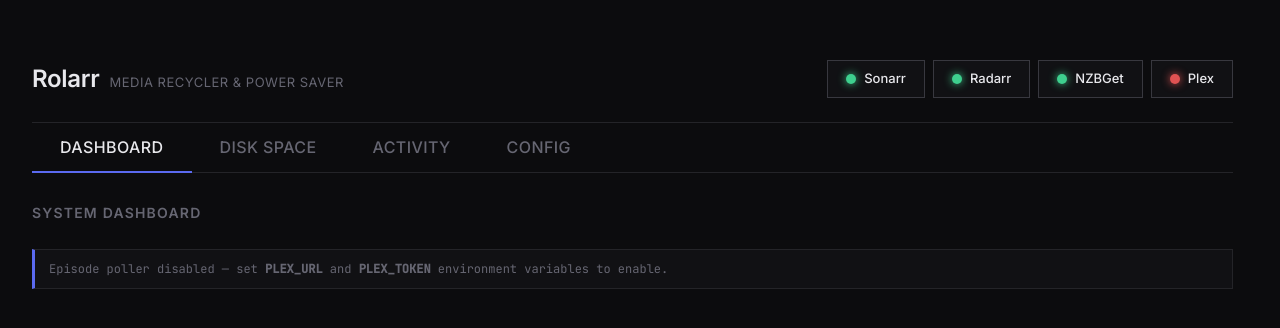
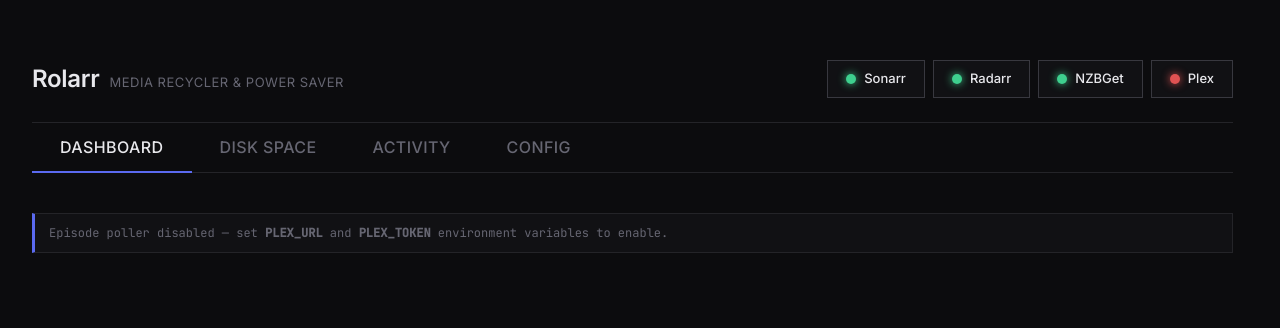
Before and after one commit to cunhar/rollarr, a Flask app: page / in a window 1280 px wide. Shown: the top 328 px of the page. Run offline with Flask 3, Linux system fonts and the light colour scheme; data that the repository does not hold is empty.

Commit message:
Remove redundant System Dashboard top header row from dashboard tab

```diff
--- a/templates/partials/tab_dashboard.html
+++ b/templates/partials/tab_dashboard.html
@@ -1,12 +1,5 @@
 <!-- ══ DASHBOARD TAB ══════════════════════════════════════ -->
 <div class="tab-panel active" id="panel-dashboard">
-
-    <div class="tab-header-row">
-        <span class="section-title" style="margin-bottom:0;">System Dashboard</span>
-        {% if poller_status.enabled %}
-        <button class="btn-clear" id="btn-run-poller" onclick="runPoller()">Re-check Now</button>
-        {% endif %}
-    </div>
 
     <!-- NZBGet Active Downloads Container -->
     <div id="nzbget-container" style="margin-bottom:16px;"></div>
@@ -16,7 +9,10 @@
 
     {% if poller_status.enabled %}
     <!-- Episode Poller stats -->
-    <p class="section-title" style="margin-bottom:12px;">Media Poller</p>
+    <div class="tab-header-row" style="margin-bottom:12px;">
+        <span class="section-title" style="margin-bottom:0;">Media Poller</span>
+        <button class="btn-clear" id="btn-run-poller" onclick="runPoller()">Re-check Now</button>
+    </div>
     <div class="stat-grid" style="margin-bottom:16px;">
         <div class="stat-cell">
             <span class="stat-label">Items processed</span>
```
